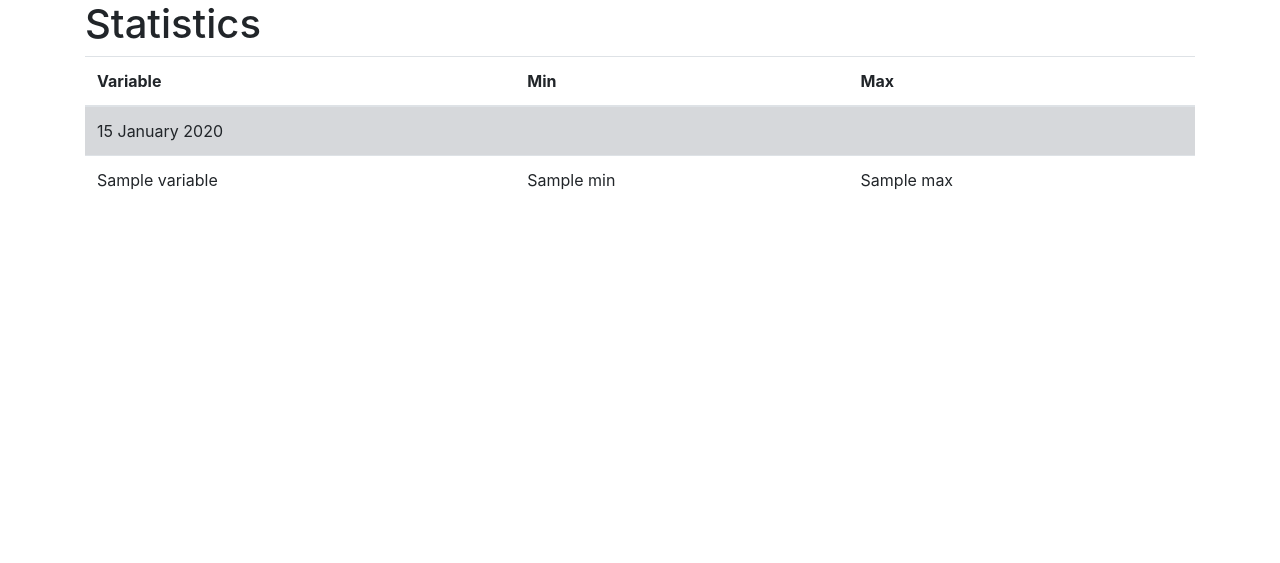
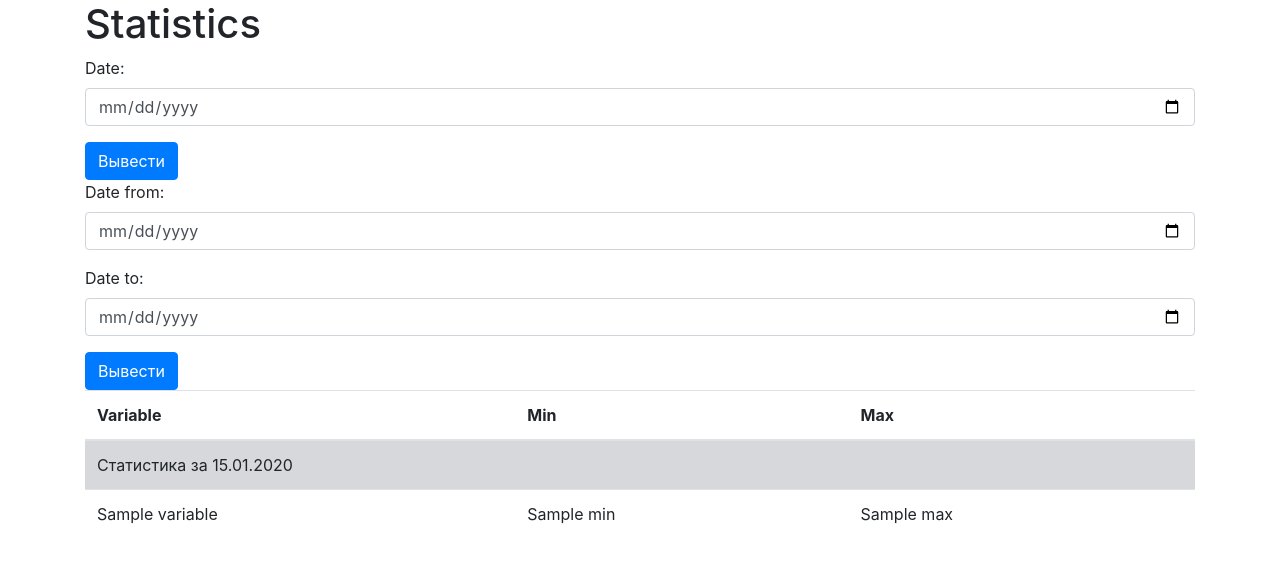
Before and after one commit to PavelVorobyev77/testZad_VorobyevP, a Flask app: page / in a window 1280 px wide. Shown: the top 563 px of the page. Run offline with Flask 3, Linux system fonts and the light colour scheme; a database or web service that is not in the repository returns one stand-in record (values such as "Sample title"); some libraries are stand-ins or nearby versions.

Commit message:
можно теперь делать поиск статистики по дате!

```diff
--- a/server.py
+++ b/server.py
@@ -1,4 +1,5 @@
-from flask import Flask, render_template
+import datetime
+from flask import Flask, render_template, request
 import psycopg2
 
 app = Flask(__name__)
@@ -20,6 +21,22 @@ def get_data():
     cur.close()
     return data
 
+# Функция для поиска данных по дате
+def search_data(date):
+    cur = conn.cursor()
+    cur.execute("SELECT Variable, min, max, Date FROM statistics_sample WHERE Date = %s", (date,))
+    data = [{'Variable': row[0], 'min': row[1], 'max': row[2], 'Date': row[3]} for row in cur.fetchall()]
+    cur.close()
+    return data
+
+
+# Функция для поиска данных по диапазону дат
+def search_data_range(date1, date2):
+    cur = conn.cursor()
+    cur.execute("SELECT Variable, SUM(min), SUM(max) FROM statistics_sample WHERE Date BETWEEN %s AND %s GROUP BY Variable", (date1, date2))
+    data = [{'Variable': row[0], 'min': row[1], 'max': row[2]} for row in cur.fetchall()]
+    cur.close()
+    return data
 
 # Маршрут для главной страницы
 @app.route('/')
@@ -27,5 +44,23 @@ def index():
     data = get_data()
     return render_template('page.html', data=data)
 
+# Маршрут для поиска по дате
+@app.route('/search', methods=['POST'])
+def search():
+    date_str = request.form.get('date')
+    date_obj = datetime.datetime.strptime(date_str, '%Y-%m-%d')
+    data = search_data(date_obj)
+    return render_template('page.html', data=data)
+
+# Маршрут для поиска по диапазону дат
+@app.route('/search_range', methods=['POST'])
+def search_range():
+    date1_str = request.form.get('date1')
+    date2_str = request.form.get('date2')
+    date1_obj = datetime.datetime.strptime(date1_str, '%Y-%m-%d')
+    date2_obj = datetime.datetime.strptime(date2_str, '%Y-%m-%d')
+    data = search_data_range(date1_obj, date2_obj)
+    return render_template('page.html', data=data, date1=date1_obj, date2=date2_obj)
+
 if __name__ == '__main__':
     app.run(debug=True)
--- a/templates/page.html
+++ b/templates/page.html
@@ -7,6 +7,24 @@
 <body>
     <div class="container">
         <h1>Statistics</h1>
+        <form method="POST" action="/search">
+            <div class="form-group">
+                <label for="date">Date:</label>
+                <input type="date" class="form-control" id="date" name="date" required>
+            </div>
+            <button type="submit" class="btn btn-primary">Вывести</button>
+        </form>
+        <form method="POST" action="/search_range">
+            <div class="form-group">
+                <label for="date1">Date from:</label>
+                <input type="date" class="form-control" id="date1" name="date1" required>
+            </div>
+            <div class="form-group">
+                <label for="date2">Date to:</label>
+                <input type="date" class="form-control" id="date2" name="date2" required>
+            </div>
+            <button type="submit" class="btn btn-primary">Вывести</button>
+        </form>
         <table class="table">
             <thead>
                 <tr>
@@ -16,18 +34,37 @@
                 </tr>
             </thead>
             <tbody>
-                {% for row in data %}
-                    {% if loop.index0 % 14 == 0 %}
+            {% if data %}
+                {% if date1 and date2 %}
+                    <tr class="table-secondary">
+                        <td colspan="3">Статистика с {{ date1.strftime('%d.%m.%Y') }} по {{ date2.strftime('%d.%m.%Y') }}</td>
+                    </tr>
+                    {% for row in data %}
+                        <tr>
+                            <td>{{ row['Variable'] }}</td>
+                            <td>{{ row['min'] }}</td>
+                            <td>{{ row['max'] }}</td>
+                        </tr>
+                    {% endfor %}
+                {% else %}
+                    {% for date, rows in data | groupby('Date') %}
                         <tr class="table-secondary">
-                            <td colspan="3">{{ row.Date.strftime("%d %B %Y") }}</td>
+                            <td colspan="3">Статистика за {{ date.strftime('%d.%m.%Y') }}</td>
                         </tr>
-                    {% endif %}
-                    <tr>
-                        <td>{{ row.Variable }}</td>
-                        <td>{{ row.min }}</td>
-                        <td>{{ row.max }}</td>
-                    </tr>
-                {% endfor %}
+                        {% for row in rows %}
+                            <tr>
+                                <td>{{ row['Variable'] }}</td>
+                                <td>{{ row['min'] }}</td>
+                                <td>{{ row['max'] }}</td>
+                            </tr>
+                        {% endfor %}
+                    {% endfor %}
+                {% endif %}
+            {% else %}
+                <tr>
+                    <td colspan="3">No data found</td>
+                </tr>
+            {% endif %}
             </tbody>
         </table>
     </div>
```
